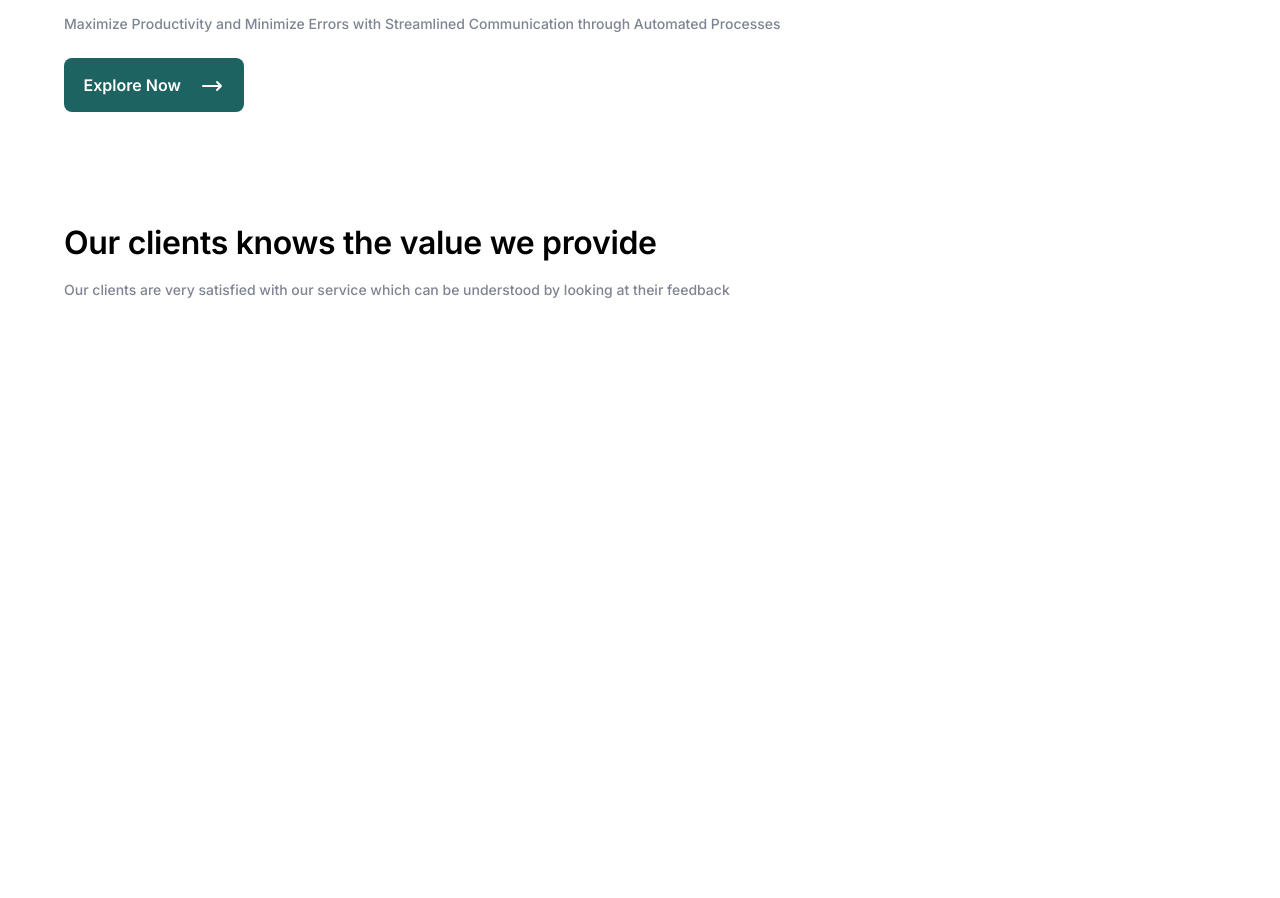
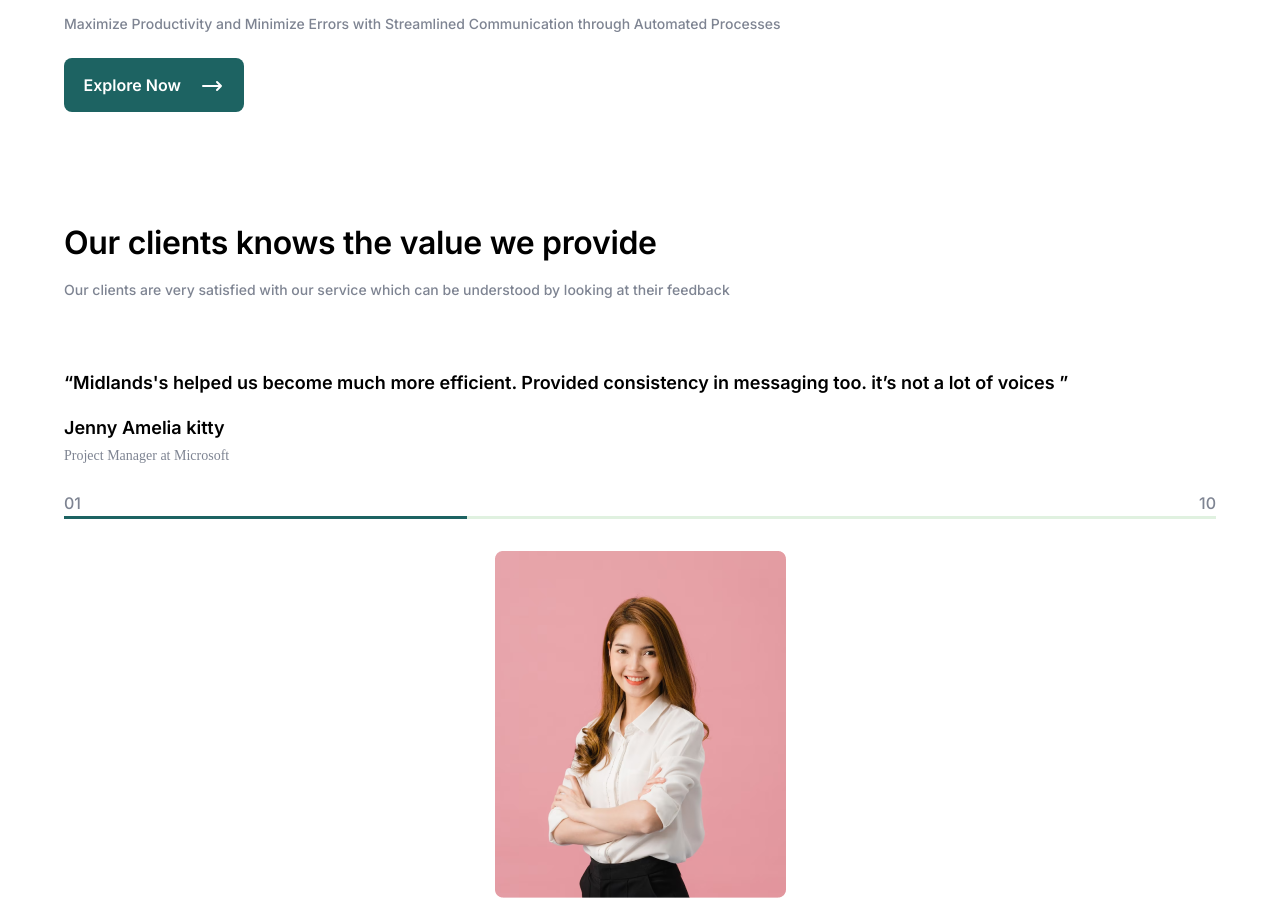
Before and after one commit to viniciusmurara/ProvaHTML, a plain HTML site: page index.html in a window 1280 px wide. Shown: the part 2338-3236 px from the top of the page. Before the commit the page ends 2638 px from the top, so only its background shows below. Drawn offline with Linux system fonts and the light colour scheme; a web font is replaced by a local one.

Commit message:
ProvaHTML

```diff
--- a/index.html
+++ b/index.html
@@ -7,6 +7,9 @@
     <link rel="preconnect" href="https://fonts.googleapis.com">
     <link rel="preconnect" href="https://fonts.gstatic.com" crossorigin>
     <link href="https://fonts.googleapis.com/css2?family=Inter:wght@100..900&display=swap" rel="stylesheet">
+    <link rel="preconnect" href="https://fonts.googleapis.com">
+    <link rel="preconnect" href="https://fonts.gstatic.com" crossorigin>
+    <link href="https://fonts.googleapis.com/css2?family=Sonsie+One&display=swap" rel="stylesheet">
     <title>Home</title>
 </head>
 <body>
@@ -154,7 +157,31 @@
                     <p>Our clients are very satisfied with our service which can be understood by looking at their feedback</p>
                 </div>
             </div>
-
+            <div class="section-6">
+                <div class="title-6">
+                    <p>“Midlands's helped us become much more efficient. Provided consistency in messaging too. it’s not a lot of voices ”</p>
+                </div>
+                <div class="text-name">
+                    <p>Jenny Amelia kitty</p>
+                </div>
+                <div class="text-cursive">
+                    <p>Project Manager at Microsoft</p>
+                </div>
+                <div class="loading">
+                    <div class="number-1">
+                        <p>01</p>
+                    </div>
+                    <div class="number-2">
+                        <p>10</p>
+                    </div>
+                    <div class="rectangle-1">
+                        <div class="rectangle-2"></div>
+                    </div>
+                </div>
+                <div class="img-4">
+                    <img src="img/Rectangle 39895.png" alt="woman">
+                </div>
+            </div>
         </section>
     </main>
 </body>
--- a/style.CSS
+++ b/style.CSS
@@ -236,3 +236,60 @@ main{
     font-size: 14px;
     line-height: 150%;
 }
+
+.title-6{
+    margin-top: 72px;
+    font-size: 18px;
+    font-weight: 600;
+    line-height: 120%;
+}
+
+.section-6{
+    width: 90%;
+    margin: 0 auto;
+}
+
+.text-name{
+    margin: 24px 0px 8px 0px;
+    font-size: 18px;
+    font-weight: 600;
+}
+
+.text-cursive{
+    font-family: "Sonsie One";
+    font-size: 14px;
+    font-weight: 400;
+    line-height: 20px;
+    color: #7E8492;
+}
+
+.loading{
+    display: flex;
+    flex-wrap: wrap;
+    justify-content: space-between;
+    margin-top: 24px;
+}
+
+.number-1, .number-2{
+    font-weight: 500;
+    line-height: 26px;
+    color: #7E8492;
+}
+
+.rectangle-1{
+    width: 100%;
+    height: 3px;
+    background-color: #E0F1E0;
+}
+
+.rectangle-2{
+    width: 35%;
+    height: 3px;
+    background-color: #1D6362;
+}
+
+.img-4{
+    display: flex;
+    justify-content: center;
+    margin-top: 32px;
+}
```
Also changed, not shown: img/Rectangle 39895.png (added).
